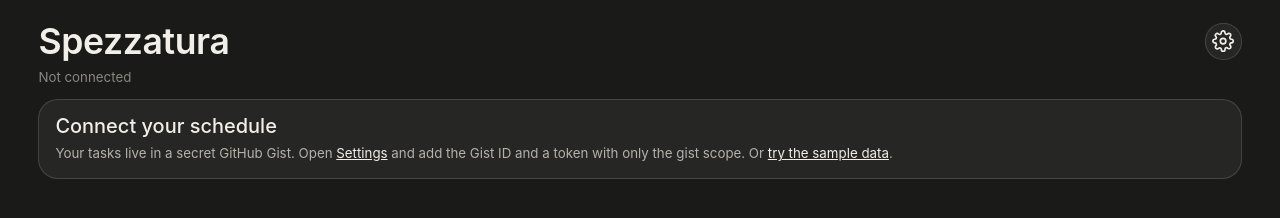
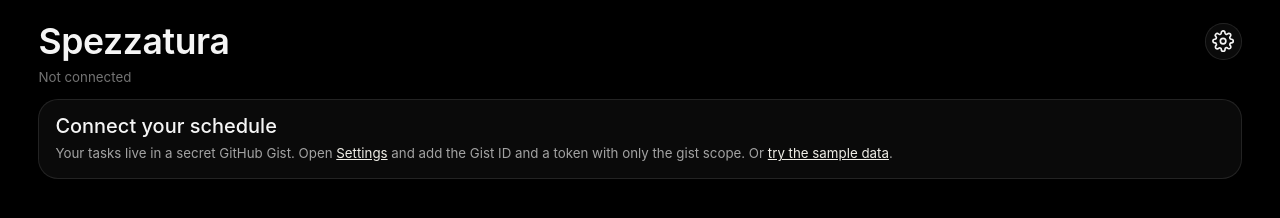
Before and after one commit to Lakshya1901/Dashboard, a website with bundled scripts: page index.html in a window 1280 px wide. Built offline with nearby package versions, Linux system fonts and the dark colour scheme.

Commit message:
Update style.css

```diff
--- a/style.css
+++ b/style.css
@@ -8,23 +8,24 @@
   --paper: #eef6e4; --paper-minor: #c4e0b4; --paper-major: #8cc497;
   color-scheme: light;
 }
-/* Dark follows the system unless the theme button picked one (data-theme on <html>) */
+/* Dark is AMOLED black: pure black page, near-black cards, faint borders.
+   It follows the system unless Settings picked a theme (data-theme on <html>) */
 @media (prefers-color-scheme: dark) {
   :root:not([data-theme="light"]) {
-    --page: #1a1a19; --card: #262624; --track: #333331;
-    --border: rgba(255,255,255,0.14); --text: #f1efe8; --text-2: #b4b2a9; --muted: #888780;
+    --page: #000000; --card: #0a0a0a; --track: #1c1c1c;
+    --border: rgba(255,255,255,0.1); --text: #f5f5f5; --text-2: #a3a3a3; --muted: #737373;
     --accent: #f1efe8; --success: #97c459; --danger: #d98a80;
     --p-max: #ff6b6b; --p-med: #fbbf24; --p-low: #34d399; --habit: #a78bfa;
-    --paper: #15241a; --paper-minor: #264530; --paper-major: #3b6b48;
+    --paper: #04120a; --paper-minor: #0f2a18; --paper-major: #1d4a2c;
     color-scheme: dark;
   }
 }
 :root[data-theme="dark"] {
-  --page: #1a1a19; --card: #262624; --track: #333331;
-  --border: rgba(255,255,255,0.14); --text: #f1efe8; --text-2: #b4b2a9; --muted: #888780;
+  --page: #000000; --card: #0a0a0a; --track: #1c1c1c;
+  --border: rgba(255,255,255,0.1); --text: #f5f5f5; --text-2: #a3a3a3; --muted: #737373;
   --accent: #f1efe8; --success: #97c459; --danger: #d98a80;
   --p-max: #ff6b6b; --p-med: #fbbf24; --p-low: #34d399; --habit: #a78bfa;
-  --paper: #15241a; --paper-minor: #264530; --paper-major: #3b6b48;
+  --paper: #04120a; --paper-minor: #0f2a18; --paper-major: #1d4a2c;
   color-scheme: dark;
 }
 * { box-sizing: border-box; }
```
